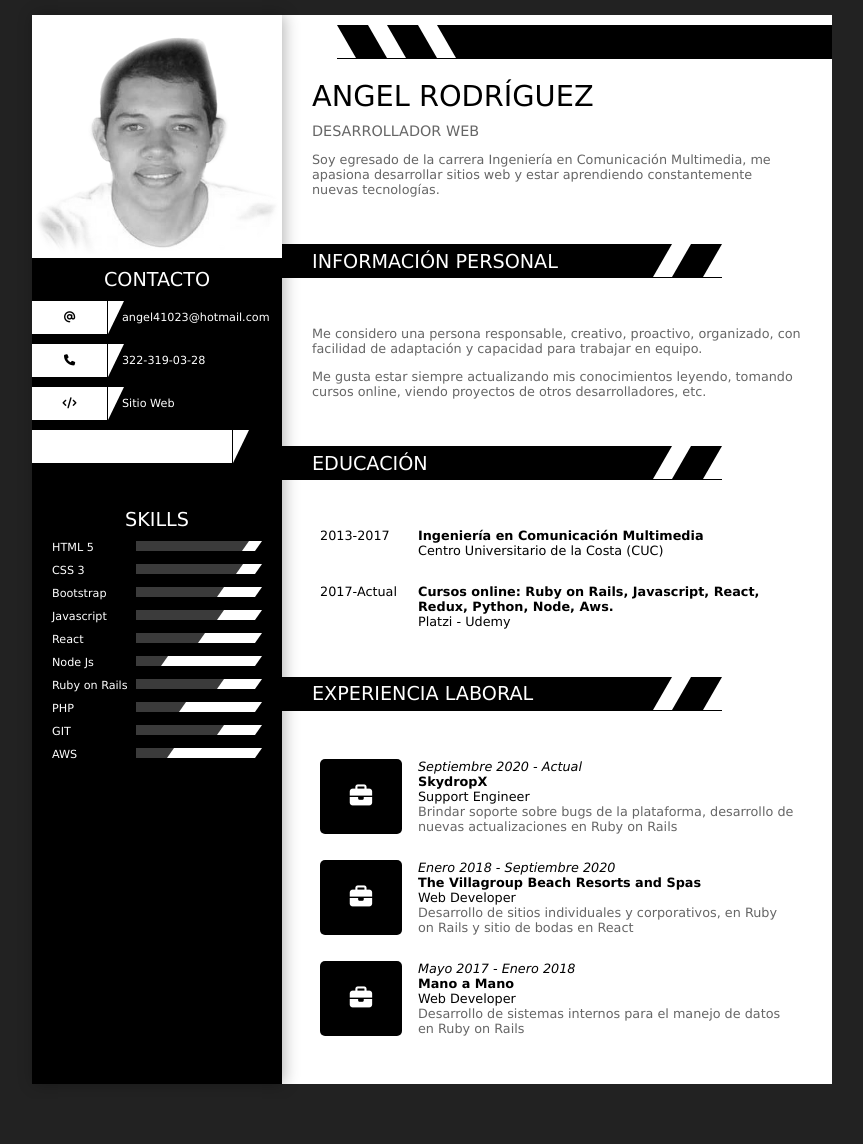
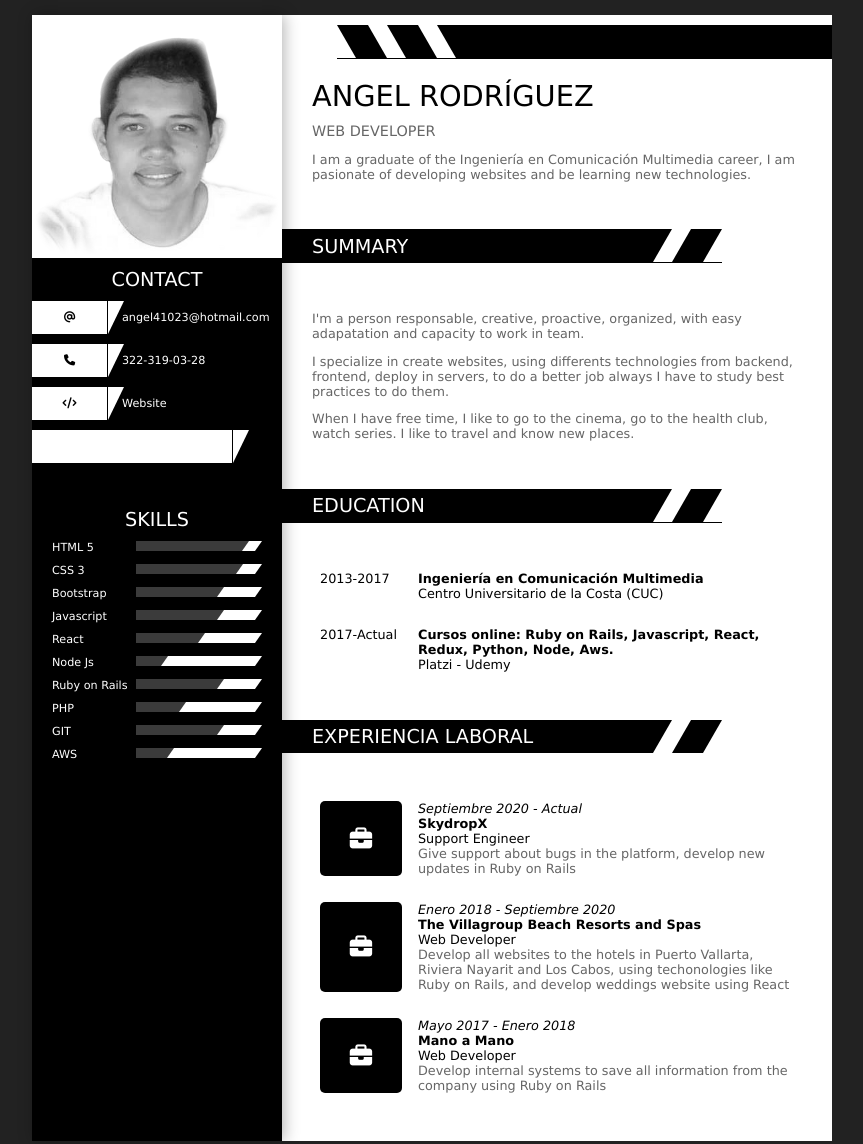
Before and after one commit to angel41023/curriculum-vitae, a plain HTML site: page index.html in a window 1280 px wide. Shown: the whole page, without its empty margins (208-1071 px from the left). Before the commit the page ends 1099 px from the top, so only its background shows below. Drawn offline with Linux system fonts and the light colour scheme.

Commit message:
English version

```diff
--- a/index.html
+++ b/index.html
@@ -17,7 +17,7 @@
         <div class="cv-wrapper__sidebar__content-container">
           <!-- Contact Section -->
           <section class="cv-wrapper__sidebar__contact-container">
-            <h2 class="subtitle text-center">Contacto</h2>
+            <h2 class="subtitle text-center">Contact</h2>
             <div class="row">
               <div class="col-badge mini">
                 <span>
@@ -45,7 +45,7 @@
                 </span>
               </div>
               <div class="col-content-badge-mini">
-                <a href="https://angel41023.github.io/curriculum-vitae/">Sitio Web</a>
+                <a href="https://angel41023.github.io/curriculum-vitae/">Website</a>
               </div>
             </div>
             <div class="row">
@@ -146,10 +146,10 @@
         <section class="cv-wrapper__content__introduction content">
 
           <h1> Angel Rodríguez</h1>
-          <span class="role">Desarrollador Web</span>
+          <span class="role">Web Developer</span>
           <p>
-            Soy egresado de la carrera Ingeniería en Comunicación Multimedia,
-            me apasiona desarrollar sitios web y estar aprendiendo constantemente nuevas tecnologías.
+            I am a graduate of the Ingeniería en Comunicación Multimedia career,
+            I am pasionate of developing websites and be learning new technologies.
           </p>
 
           <div class="right-top-badge">
@@ -161,24 +161,29 @@
         <section class="cv-wrapper__content__personal-information">
           <div class="left-large-badge">
             <span class="large">
-              <h2 class="subtitle">Información Personal</h2>
+              <h2 class="subtitle">Summary</h2>
             </span>
             <span class="short"></span>
           </div>
           <div class="content">
             <p>
-              Me considero una persona responsable, creativo, proactivo, organizado,
-              con facilidad de adaptación y capacidad para trabajar en equipo.
+              I'm a person responsable, creative, proactive, organized,
+              with easy adapatation and capacity to work in team.
             </p>
             <p>
-              Me gusta estar siempre actualizando mis conocimientos leyendo, tomando cursos online, viendo proyectos de otros desarrolladores, etc.
+              I specialize in create websites, using differents technologies from backend, frontend, deploy in servers,
+              to do a better job always I have to study best practices to do them.
+            </p>
+            <p>
+              When I have free time, I like to go to the cinema, go to the health club, watch series.
+              I like to travel and know new places.
             </p>
           </div>
         </section>
         <section class="cv-wrapper__content__education">
           <div class="left-large-badge">
             <span class="large">
-              <h2 class="subtitle">Educación</h2>
+              <h2 class="subtitle">Education</h2>
             </span>
             <span class="short"></span>
           </div>
@@ -219,7 +224,7 @@
                 <span><em>Septiembre 2020 - Actual</em></span>
                 <span><strong>SkydropX</strong></span>
                 <span> Support Engineer </span>
-                <p>Brindar soporte sobre bugs de la plataforma, desarrollo de nuevas actualizaciones en Ruby on Rails</p>
+                <p>Give support about bugs in the platform, develop new updates in Ruby on Rails</p>
               </div>
             </div>
             <div class="row">
@@ -230,7 +235,12 @@
                 <span><em>Enero 2018 - Septiembre 2020</em></span>
                 <span><strong>The Villagroup Beach Resorts and Spas</strong></span>
                 <span> Web Developer </span>
-                <p>Desarrollo de sitios individuales y corporativos, en Ruby on Rails y sitio de bodas en React</p>
+                <p>
+                  Develop all websites to the hotels in Puerto Vallarta,
+                  Riviera Nayarit and Los Cabos,
+                  using techonologies like Ruby on Rails,
+                  and develop weddings website using React
+                </p>
               </div>
             </div>
             <div class="row">
@@ -241,11 +251,9 @@
                 <span><em>Mayo 2017 - Enero 2018</em></span>
                 <span><strong>Mano a Mano</strong></span>
                 <span> Web Developer</span>
-                <p>Desarrollo de sistemas internos para el manejo de datos en Ruby on Rails</p>
+                <p>Develop internal systems to save all information from the company using Ruby on Rails</p>
               </div>
             </div>
-
-
           </div>
         </section>
       </section>
```
Also changed, not shown: 1 other file.
